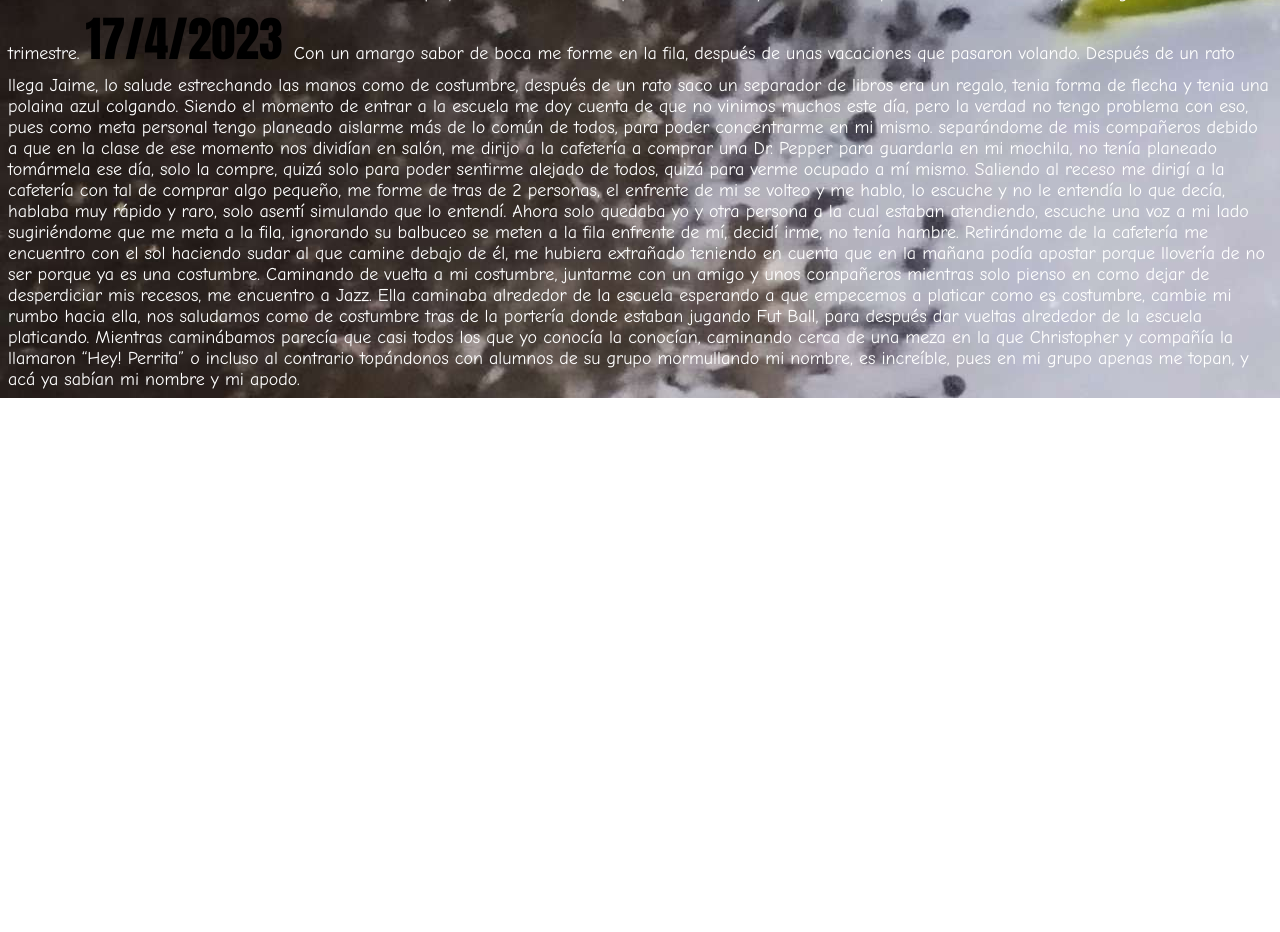
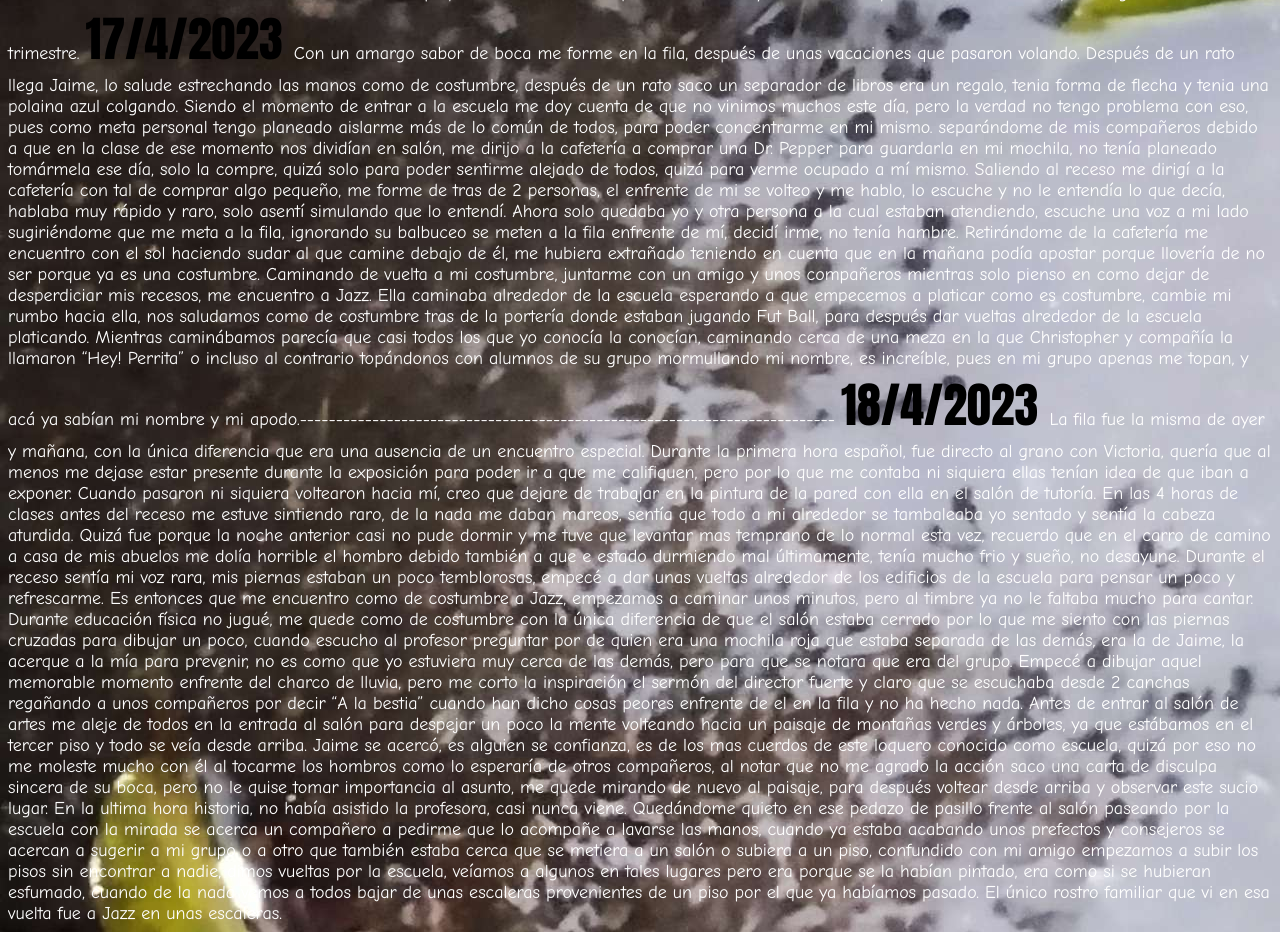
Before and after one commit to JackGD586/Pensamientos-De-Jack, a plain HTML site: page index.html in a window 1280 px wide. Shown: the part 602-1534 px from the top of the page. Before the commit the page ends 1000 px from the top, so only its background shows below. Drawn offline with Linux system fonts and the light colour scheme.

Commit message:
Update index.html

```diff
--- a/index.html
+++ b/index.html
@@ -66,7 +66,19 @@
 Después de un rato llega Jaime, lo salude estrechando las manos como de costumbre, después de un rato saco un separador de libros era un regalo, tenia forma de flecha y tenia una polaina azul colgando.
 Siendo el momento de entrar a la escuela me doy cuenta de que no vinimos muchos este día, pero la verdad no tengo problema con eso, pues como meta personal tengo planeado aislarme más de lo común de todos, para poder concentrarme en mi mismo.  separándome de mis compañeros debido a que en la clase de ese momento nos dividían en salón, me dirijo a la cafetería a comprar una Dr. Pepper para guardarla en mi mochila, no tenía planeado tomármela ese día, solo la compre, quizá solo para poder sentirme alejado de todos, quizá para verme ocupado a mí mismo. Saliendo al receso me dirigí a la cafetería con tal de comprar algo pequeño, me forme de tras de 2 personas, el enfrente de mi se volteo y me hablo, lo escuche y no le entendía lo que decía, hablaba muy rápido y raro, solo asentí simulando que lo entendí. Ahora solo quedaba yo y otra persona a la cual estaban atendiendo, escuche una voz a mi lado sugiriéndome que me meta a la fila, ignorando su balbuceo se meten a la fila enfrente de mí, decidí irme, no tenía hambre.
 Retirándome de la cafetería me encuentro con el sol haciendo sudar al que camine debajo de él, me hubiera extrañado teniendo en cuenta que en la mañana podía apostar porque llovería de no ser porque ya es una costumbre. Caminando de vuelta a mi costumbre, juntarme con un amigo y unos compañeros mientras solo pienso en como dejar de desperdiciar mis recesos, me encuentro a Jazz.
-Ella caminaba alrededor de la escuela esperando a que empecemos a platicar como es costumbre, cambie mi rumbo hacia ella, nos saludamos como de costumbre tras de la portería donde estaban jugando Fut Ball, para después dar vueltas alrededor de la escuela platicando. Mientras caminábamos parecía que casi todos los que yo conocía la conocían, caminando cerca de una meza en la que Christopher y compañía la llamaron “Hey! Perrita” o incluso al contrario topándonos con alumnos de su grupo mormullando mi nombre, es increíble, pues en mi grupo apenas me topan, y acá ya sabían mi nombre y mi apodo.
+Ella caminaba alrededor de la escuela esperando a que empecemos a platicar como es costumbre, cambie mi rumbo hacia ella, nos saludamos como de costumbre tras de la portería donde estaban jugando Fut Ball, para después dar vueltas alrededor de la escuela platicando. Mientras caminábamos parecía que casi todos los que yo conocía la conocían, caminando cerca de una meza en la que Christopher y compañía la llamaron “Hey! Perrita” o incluso al contrario topándonos con alumnos de su grupo mormullando mi nombre, es increíble, pues en mi grupo apenas me topan, y acá ya sabían mi nombre y mi apodo.--------------------------------------------------------------------------
+
+    </font>
+    <font FACE="Impact" SIZE="10" COLOR="Black">
+        18/4/2023
+    </font>
+    <font FACE="Comic Sans MS" SIZE="4" COLOR="white">
+        La fila fue la misma de ayer y mañana, con la única diferencia que era una ausencia de un encuentro especial. Durante la primera hora español, fue directo al grano con Victoria, quería que al menos me dejase estar presente durante la exposición para poder ir a que me califiquen, pero por lo que me contaba ni siquiera ellas tenían idea de que iban a exponer. Cuando pasaron ni siquiera voltearon hacia mí, creo que dejare de trabajar en la pintura de la pared con ella en el salón de tutoría.
+En las 4 horas de clases antes del receso me estuve sintiendo raro, de la nada me daban mareos, sentía que todo a mi alrededor se tambaleaba yo sentado y sentía la cabeza aturdida. Quizá fue porque la noche anterior casi no pude dormir y me tuve que levantar mas temprano de lo normal esta vez, recuerdo que en el carro de camino a casa de mis abuelos me dolía horrible el hombro debido también a que e estado durmiendo mal últimamente, tenía mucho frio y sueño, no desayune.
+Durante el receso sentía mi voz rara, mis piernas estaban un poco temblorosas, empecé a dar unas vueltas alrededor de los edificios de la escuela para pensar un poco y refrescarme. Es entonces que me encuentro como de costumbre a Jazz, empezamos a caminar unos minutos, pero al timbre ya no le faltaba mucho para cantar.
+Durante educación física no jugué, me quede como de costumbre con la única diferencia de que el salón estaba cerrado por lo que me siento con las piernas cruzadas para dibujar un poco, cuando escucho al profesor preguntar por de quien era una mochila roja que estaba separada de las demás, era la de Jaime, la acerque a la mía para prevenir, no es como que yo estuviera muy cerca de las demás, pero para que se notara que era del grupo. Empecé a dibujar aquel memorable momento enfrente del charco de lluvia, pero me corto la inspiración el sermón del director fuerte y claro que se escuchaba desde 2 canchas regañando a unos compañeros por decir “A la bestia” cuando han dicho cosas peores enfrente de el en la fila y no ha hecho nada.
+Antes de entrar al salón de artes me aleje de todos en la entrada al salón para despejar un poco la mente volteando hacia un paisaje de montañas verdes y árboles, ya que estábamos en el tercer piso y todo se veía desde arriba. Jaime se acercó, es alguien se confianza, es de los mas cuerdos de este loquero conocido como escuela, quizá por eso no me moleste mucho con él al tocarme los hombros como lo esperaría de otros compañeros, al notar que no me agrado la acción saco una carta de disculpa sincera de su boca, pero no le quise tomar importancia al asunto, me quede mirando de nuevo al paisaje, para después voltear desde arriba y observar este sucio lugar.
+En la ultima hora historia, no había asistido la profesora, casi nunca viene. Quedándome quieto en ese pedazo de pasillo frente al salón paseando por la escuela con la mirada se acerca un compañero a pedirme que lo acompañe a lavarse las manos, cuando ya estaba acabando unos prefectos y consejeros se acercan a sugerir a mi grupo o a otro que también estaba cerca que se metiera a un salón o subiera a un piso, confundido con mi amigo empezamos a subir los pisos sin encontrar a nadie, dimos vueltas por la escuela, veíamos a algunos en tales lugares pero era porque se la habían pintado, era como si se hubieran esfumado, cuando de la nada vemos a todos bajar de unas escaleras provenientes de un piso por el que ya habíamos pasado. El único rostro familiar que vi en  esa vuelta fue a Jazz en unas escaleras.
 
     </font>
  </body>
```
